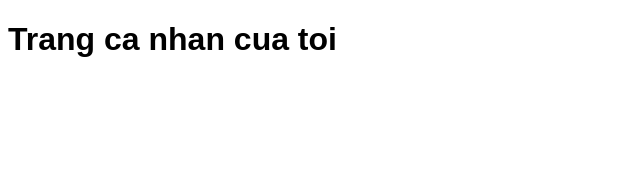
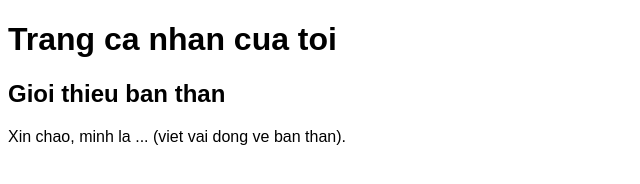
Before and after one commit to P4S1-tieupai/personal-page, a plain HTML site: page index.html in a window 1280 px wide. Shown: the whole page, without its empty margins (0-640 px from the left). Drawn offline with Linux system fonts and the light colour scheme.

Commit message:
Add introduction section

```diff
--- a/index.html
+++ b/index.html
@@ -7,5 +7,9 @@
 </head>
 <body>
   <h1>Trang ca nhan cua toi</h1>
+  <section class="intro">
+    <h2>Gioi thieu ban than</h2>
+    <p>Xin chao, minh la ... (viet vai dong ve ban than).</p>
+  </section>
 </body>
 </html>
```
